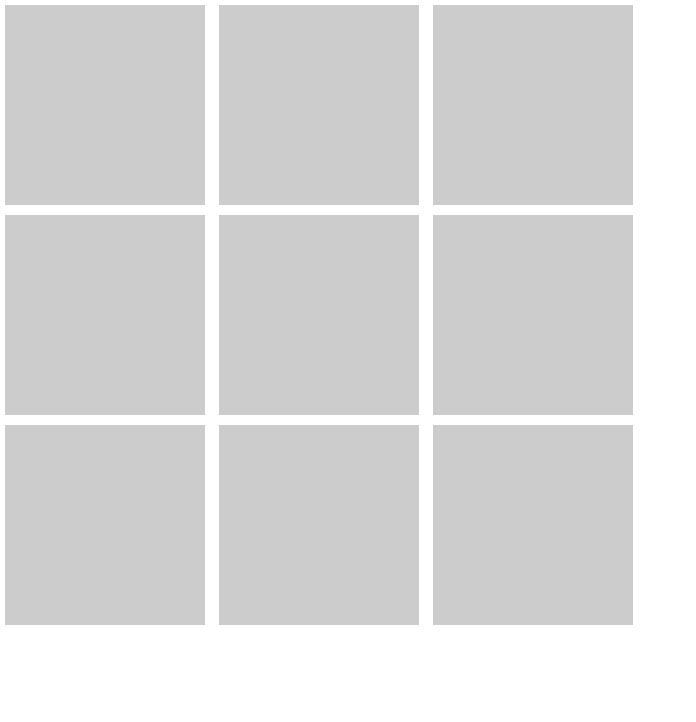
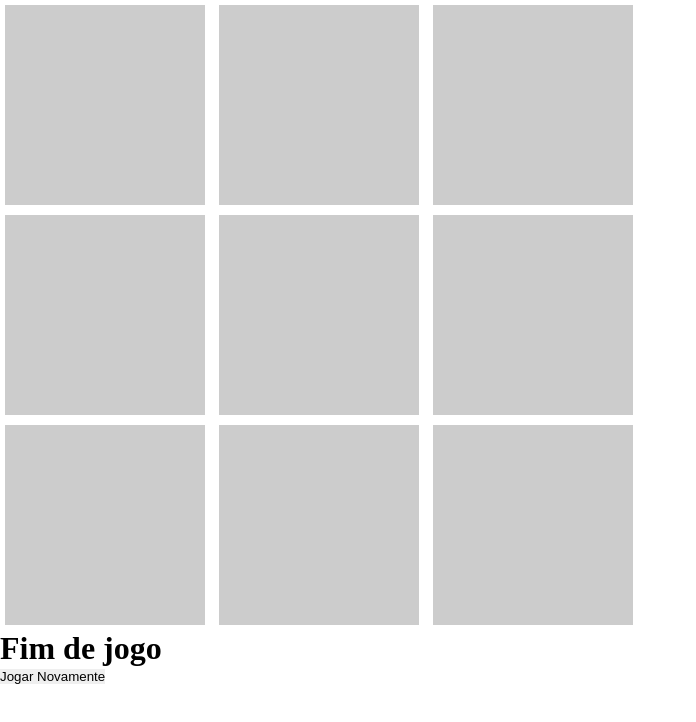
Before and after one commit to Fabricio-andrade/jogoDaVelha, a plain HTML site: page index.html in a window 1280 px wide. Shown: the whole page, without its empty margins (0-696 px from the left). Drawn offline with Linux system fonts and the light colour scheme.

Commit message:
Pop-Up de Vitória

```diff
--- a/index.html
+++ b/index.html
@@ -22,6 +22,13 @@
     <button class="square"></button>
     </div>
     <div id="erro"><h2>Área já marcada!!!</h2></div>
+    <div id="acabou">
+        <div id="popup">
+        <h1>Fim de jogo</h1>
+        <button class="fim" onclick="recomecar()">Jogar Novamente</button>
+        </div>
+
+    </div>
     <script src="main.js"></script>
 </body>
 
```
